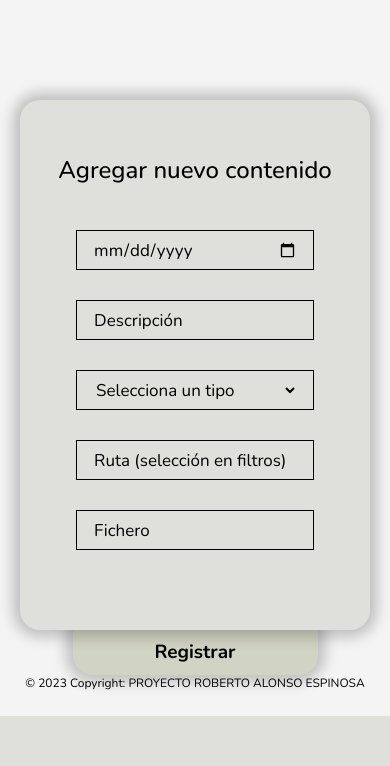
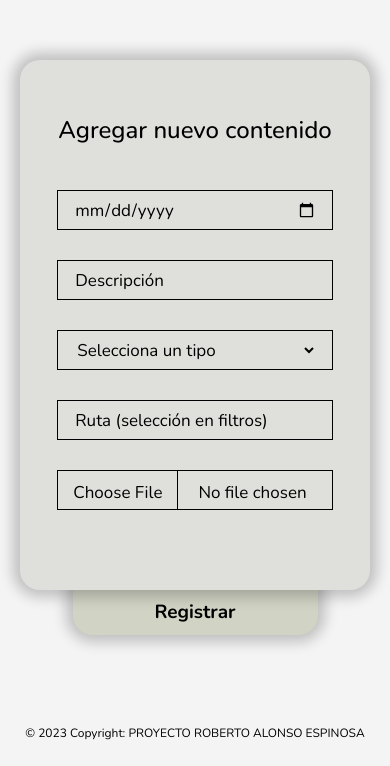
Before and after one commit to martinpvz/filmoteca_PRAE, a PHP site: page /add.php in a window 390 px wide. Shown: the part 150-916 px from the top of the page. Before the commit the page ends 866 px from the top, so only its background shows below. Run offline with PHP 8.4, Linux system fonts and the light colour scheme.

Commit message:
se agregan estilos finales de agregar contenido

```diff
--- a/add.php
+++ b/add.php
@@ -203,8 +203,8 @@
                         <div class="add__input" id="rute_input">
                             <input type="text" disabled name="rute" id="rute" placeholder="Ruta (selección en filtros)">
                         </div>
-                        <div class="add__input">
-                            <input type="text" disabled name="file" id="file" placeholder="Fichero">
+                        <div class="add__input input__file">
+                            <input type="file" name="file" id="file" accept="image/png, image/jpeg, image/jpg, video/mp4">
                         </div>
 
                         <input type="submit" value="Registrar" class="submit submit__add" id="submit">
--- a/js/add.js
+++ b/js/add.js
@@ -25,11 +25,12 @@ function mostrarMedia() {
     window.scrollTo(0, 0);
 }
 function toggleFilter() {
+    if (window.innerWidth < 880) {
     document.getElementById('main__media').style.display = 'none'
     document.getElementById('footer__media').style.display = 'none'
     document.getElementById('filter__responsive').style.display = 'block'
     window.scrollTo(0, 0);
-    console.log("hola")
+    }
 }
 // LOGIC FOR THE PROFILE MENU WHEN CLICKED ON FULL SCREEN
 
--- a/styles/app.css
+++ b/styles/app.css
@@ -339,19 +339,6 @@ a {
   box-shadow: 0px 0px 20px 15px rgba(0, 0, 0, 0.3);
 }
 
-/*.footer__login {
-    width: 100%;
-    height: 40px;
-    text-align: center;
-    color: black;
-    margin-top: 120px;
-    &--text {
-        font-size: 1.5rem;
-        @include media(mobile-only) {
-            font-size: 0.8rem;
-        }
-    }
-}*/
 .header__home {
   width: 100%;
   height: 150px;
@@ -1228,6 +1215,8 @@ a {
   height: auto;
   display: flex;
   justify-content: center;
+  margin-bottom: 50px;
+  z-index: 1;
 }
 @media only screen and (max-width: 880px) {
   .add {
@@ -1258,6 +1247,7 @@ a {
 @media only screen and (max-width: 768px) {
   .add__form {
     max-width: 350px;
+    margin: 60px 0;
   }
 }
 .add__form--title {
@@ -1291,6 +1281,11 @@ a {
   position: relative;
   padding: 0 15px 0 15px;
 }
+@media only screen and (max-width: 768px) {
+  .add .form__add--form .add__input {
+    width: 95%;
+  }
+}
 .add .form__add--form .add__input input {
   width: 100%;
   border: none;
@@ -1320,9 +1315,8 @@ a {
 .add .form__add--form .date {
   width: 100%;
 }
-
-#rute_input input {
-  cursor: pointer;
+.add .form__add--form .input__file {
+  padding: 0;
 }
 
 .submit__add {
@@ -1333,4 +1327,24 @@ a {
   box-shadow: 0px 0px 20px 15px rgba(0, 0, 0, 0.3);
 }
 
+input[type=file]::file-selector-button {
+  background-color: #DFE0DC;
+  color: #000;
+  border: 0px;
+  cursor: pointer;
+  border-right: 1px solid black;
+  padding: 10px 15px;
+  font-size: 1.7rem;
+  font-weight: 400;
+  font-family: "Nunito", sans-serif;
+  margin-right: 20px;
+  transition: 0.5s;
+}
+
+input[type=file]::file-selector-button:hover {
+  background-color: #d2d2d2;
+  border: 0px;
+  border-right: 1px solid black;
+}
+
 /*# sourceMappingURL=app.css.map */
--- a/styles/components/_add.scss
+++ b/styles/components/_add.scss
@@ -3,6 +3,8 @@
     height: auto;
     display: flex;
     justify-content: center;
+    margin-bottom: 50px;
+    z-index: 1;
     @include media(tablet-s-only) {
         width: 100%;
     }
@@ -16,7 +18,6 @@
         padding: 30px;
         box-shadow: 0px 0px 14px 7px rgba(0,0,0,0.22);
         border-radius: 20px;
-        //z-index: 1;
         @include media(desktop-xl) {
             max-width: 750px;
         }
@@ -25,6 +26,7 @@
         }
         @include media(mobile-only) {
             max-width: 350px;
+            margin: 60px 0;
         }
         &--title {
             text-align: center;
@@ -56,6 +58,9 @@
             border: solid 1px black;
             position: relative;
             padding: 0 15px 0 15px;
+            @include media(mobile-only) {
+                width: 95%;
+            }
             input {
                 width: 100%;
                 border: none;
@@ -86,11 +91,10 @@
         .date {
             width: 100%;
         }
+        .input__file {
+            padding: 0;
+        }
     }
-}
-
-#rute_input input{
-    cursor: pointer;
 }
 
 .submit__add {
@@ -99,3 +103,24 @@
 .submit__:hover {
     box-shadow: 0px 0px 20px 15px rgba(0,0,0,0.30);
 }
+
+
+input[type=file]::file-selector-button {
+    background-color: $color-terciario;
+    color: #000;
+    border: 0px;
+    cursor: pointer;
+    border-right: 1px solid black;
+    padding: 10px 15px;
+    font-size: 1.7rem;
+    font-weight: 400;
+    font-family: 'Nunito', sans-serif;
+    margin-right: 20px;
+    transition: .5s;
+}
+
+input[type=file]::file-selector-button:hover {
+    background-color: #d2d2d2;
+    border: 0px;
+    border-right: 1px solid black;
+}
```
Also changed, not shown: styles/components/_login.scss (+0 -14 lines), 1 other file.
